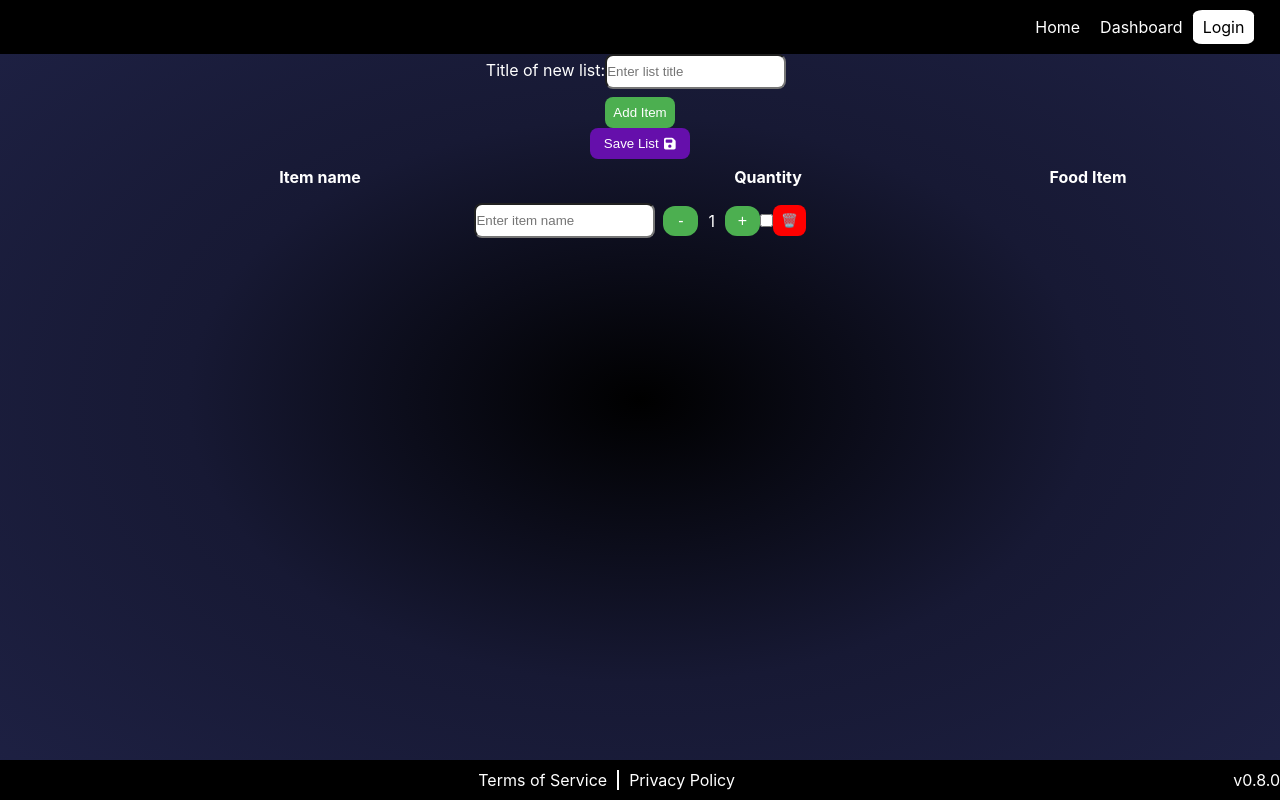
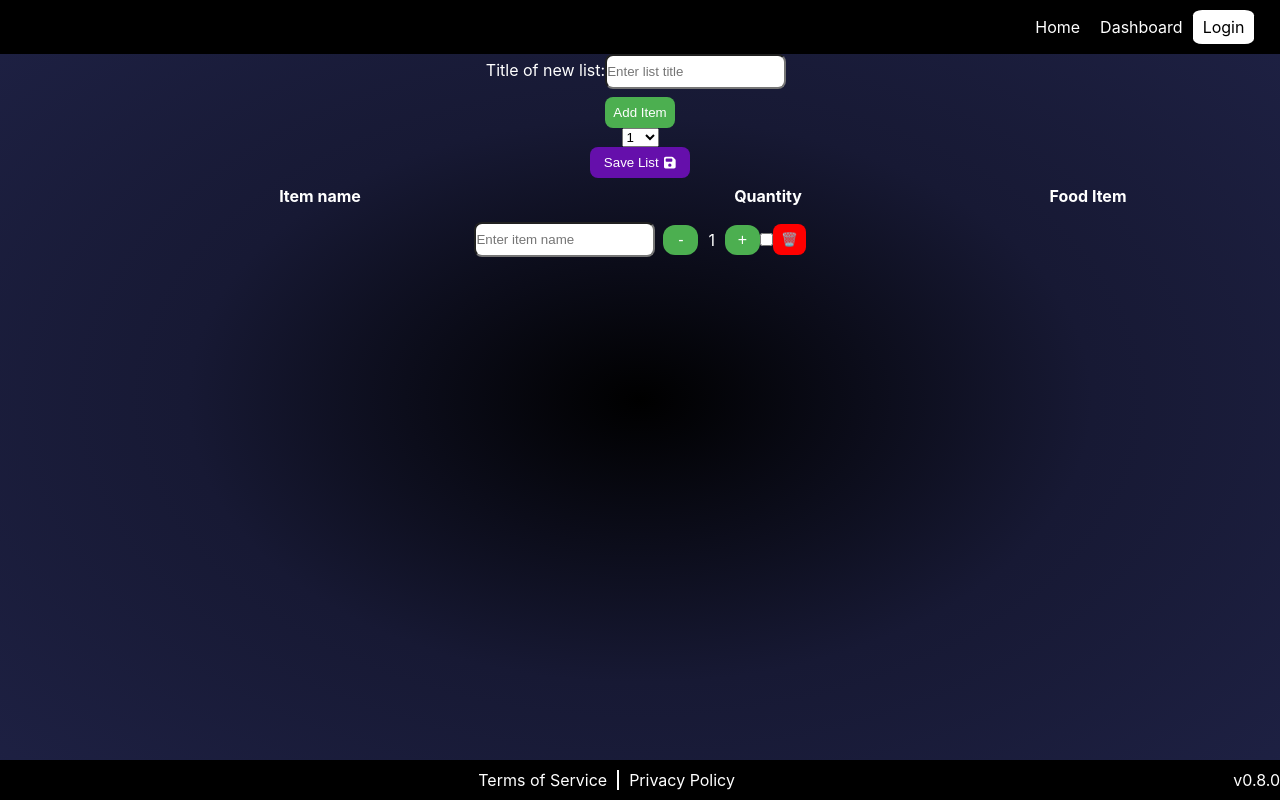
Before and after one commit to Velocities/SpeedCart, a React (Create React App) app in the folder speedcart-react/: page /NewShoppingList in a window 1280 px wide. Built offline with nearby package versions, Linux system fonts and the light colour scheme.

Commit message:
Add multiple Add Items feature for Issue #49

```diff
--- a/speedcart-react/package.json
+++ b/speedcart-react/package.json
@@ -25,6 +25,7 @@
     "react-router-dom": "^6.21.1",
     "react-scripts": "^5.0.1",
     "sse-express": "^1.0.2",
+    "uuid": "^10.0.0",
     "web-vitals": "^2.1.4"
   },
   "scripts": {
--- a/speedcart-react/src/pages/NewShoppingList/NewShoppingList.js
+++ b/speedcart-react/src/pages/NewShoppingList/NewShoppingList.js
@@ -1,5 +1,6 @@
 import React, { useState, useEffect } from 'react';
 import { useNavigate } from 'react-router-dom'; // Necessary for redirects
+import { v4 as uuidv4 } from 'uuid'; // Import uuid library for unique item identification
 import styles from './NewShoppingList.module.css';
 import inputStyles from '@modularStyles/inputs.module.css';
 import ShoppingListItem from '@components/ShoppingListItem';
@@ -20,6 +21,7 @@ const NewShoppingList = () => {
   const [items, setItems] = useState([{ id: Date.now(), name: '', is_food: false, quantity: 1 }]);
   const [listTitle, setListTitle] = useState('');
   const [saveStatus, setSaveStatus] = useState(SaveState.IDLE);
+  const [addNItems, setAddNItems] = useState(1);
 
   useEffect(() => {
     document.title = "Create new shopping list";
@@ -29,8 +31,20 @@ const NewShoppingList = () => {
     setListTitle(newValue);
   };
 
+  const handleAddItemChange = (event) => {
+    setAddNItems(Number(event.target.value));
+  };
+
   const handleAddItem = () => {
-    setItems([...items, { id: Date.now(), name: '', is_food: false, quantity: 1 }]);
+    setItems((prevItems) => [
+      ...prevItems,
+      ...Array.from({ length: addNItems }, () => ({
+        id: uuidv4(), // Use uuid to generate a unique ID
+        name: '',
+        is_food: false,
+        quantity: 1
+      }))
+    ]);
   };
 
   const handleItemChange = (index, newItem) => {
@@ -127,6 +141,13 @@ const NewShoppingList = () => {
           />
         </div>
         <AddShoppingListItemButton callback={handleAddItem} />
+        <select value={addNItems} onChange={handleAddItemChange}>
+          {Array.from({ length: 10 }, (_, index) => index + 1).map((number) => (
+            <option key={number} value={number}>
+              {number}
+            </option>
+          ))}
+        </select>
         <SaveButton />
         <div className={styles.fieldHeader}>
           <span className={`${styles.columnHeader}`}>Item name</span>
--- a/speedcart-react/src/pages/ShoppingListDetail/ShoppingListDetail.js
+++ b/speedcart-react/src/pages/ShoppingListDetail/ShoppingListDetail.js
@@ -5,6 +5,7 @@ import fetchShoppingList from '@customHooks/fetchShoppingList.js';
 import ShoppingListItem from '@components/ShoppingListItem';
 import SaveButton from '@components/SaveButton';
 import AddShoppingListItemButton from '@components/AddShoppingListItemButton';
+import { v4 as uuidv4 } from 'uuid'; // Import uuid library for unique item identification
 // CSS style imports
 import inputStyles from '@modularStyles/inputs.module.css';
 import styles from './ShoppingListDetail.module.css';
@@ -23,6 +24,7 @@ const ShoppingListDetail = () => {
   const [originalShoppingList, setOriginalShoppingList] = useState(null);
   const [originalGroceryItems, setOriginalGroceryItems] = useState([]);
   const [isEditing, setIsEditing] = useState(false);
+  const [addNItems, setAddNItems] = useState(1);
 
   useEffect(() => {
     const fetchData = async () => {
@@ -41,8 +43,8 @@ const ShoppingListDetail = () => {
         // Necessary if the user goes from edit mode to view mode
         setOriginalGroceryItems(itemsData);
 
+        setLoading(false);
 
-        setLoading(false);
       } catch (error) {
         setError(error.message);
         setLoading(false);
@@ -58,7 +60,7 @@ const ShoppingListDetail = () => {
     setGroceryItems(originalGroceryItems);
     setDeletedItems([]);
     setNewItems([]);
-  }
+  };
 
   const handleToggleEditing = (e) => {
     const editingState = e.target.checked;
@@ -110,7 +112,19 @@ const ShoppingListDetail = () => {
   };
 
   const handleAddItem = () => {
-    setNewItems([...newItems, { id: Date.now(), name: '', is_food: false, quantity: 1 }]);
+    setNewItems((prevItems) => [
+      ...prevItems,
+      ...Array.from({ length: addNItems }, () => ({
+        id: uuidv4(), // Use uuid to generate a unique ID
+        name: '',
+        is_food: false,
+        quantity: 1
+      }))
+    ]);
+  };
+
+  const handleAddItemChange = (event) => {
+    setAddNItems(Number(event.target.value));
   };
 
   const handleReset = () => {
@@ -118,7 +132,7 @@ const ShoppingListDetail = () => {
     if (userConfirmed) {
       resetChanges();
     }
-  }
+  };
 
   // Network function for creating a new grocery item in database
   const createGroceryItem = async (token, item) => {
@@ -245,6 +259,13 @@ const ShoppingListDetail = () => {
           {isEditing && (
             <>
               <AddShoppingListItemButton callback={handleAddItem} />
+              <select value={addNItems} onChange={handleAddItemChange}>
+                {Array.from({ length: 10 }, (_, index) => index + 1).map((number) => (
+                  <option key={number} value={number}>
+                    {number}
+                  </option>
+                ))}
+              </select>
               <SaveButton />
               <input type="reset" className={styles.resetBtn} onClick={handleReset} />
             </>
```
Also changed, not shown: 1 other file (tests, documents, lock files or other folders).
